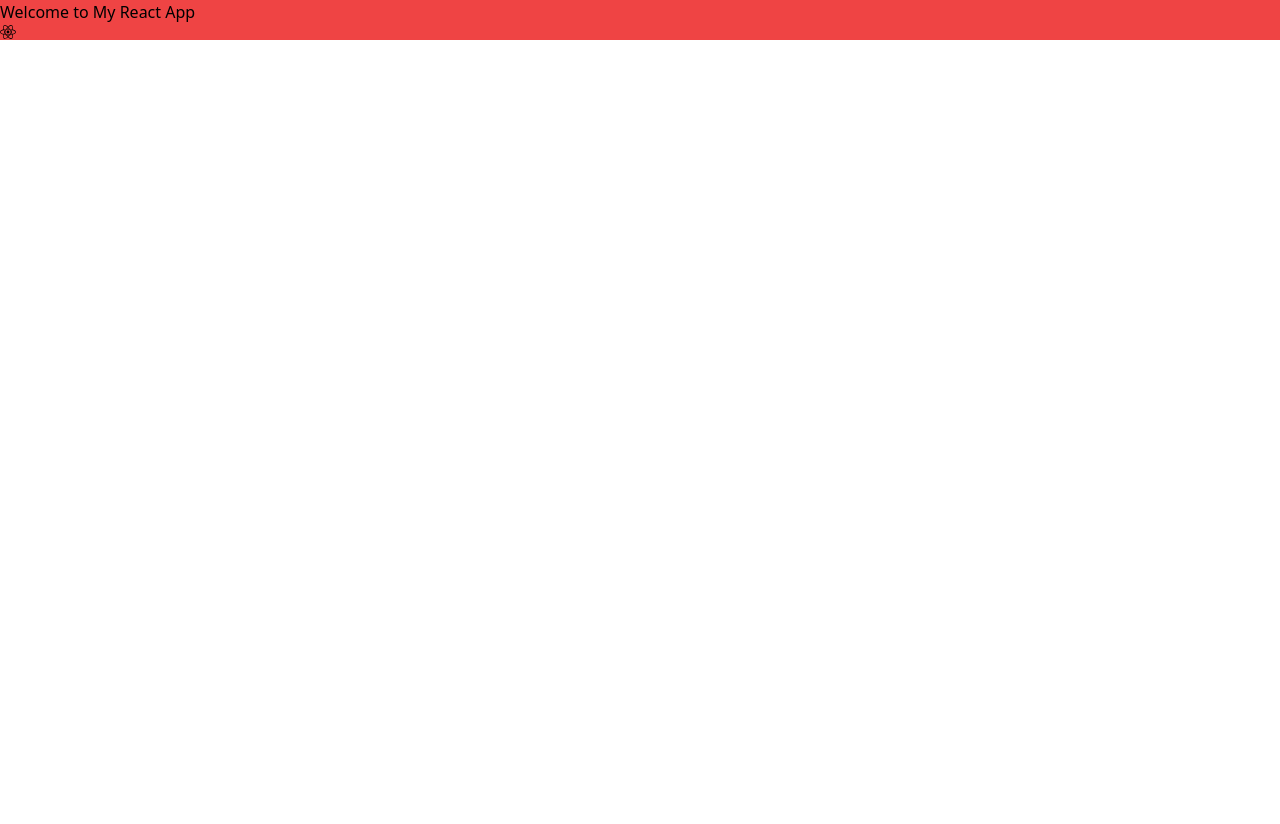
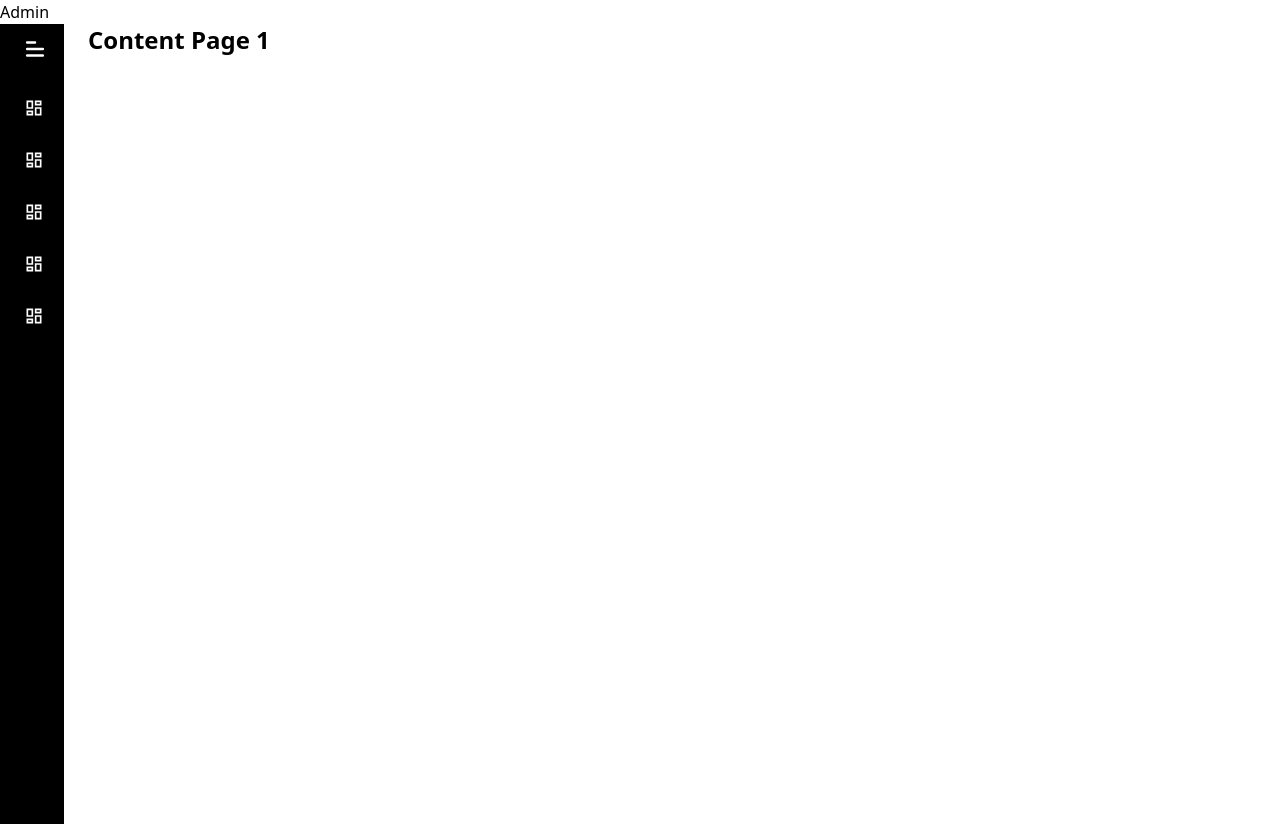
Before and after one commit to dazeczxc/React-Tailwind, a React (Create React App) app: page /admin in a window 1280 px wide. Before the commit the page ends 800 px from the top, so only its background shows below. Built offline with nearby package versions, Linux system fonts and the light colour scheme.

Commit message:
created sidebar

```diff
--- a/src/App.js
+++ b/src/App.js
@@ -1,12 +1,28 @@
-import { FaReact } from 'react-icons/fa';
+import { BrowserRouter, Routes, Route } from "react-router-dom";
 import './css/Tailwind.css';
+import Home from "./pages/Home";
+import Admin from "./pages/Admin";
+
 
 function App() {
   return (
-    <div className="bg-red-500">
-      <h1 className='text-whte'>Welcome to My React App <FaReact /></h1>
+    <div className="">
+      <BrowserRouter>
+        <Home />
+
+        <div className="">
+
+          <Routes>
+            <Route path="/" element={<Home />} />
+            <Route path="/admin" element={<Admin />} />
+
+          </Routes>
+        </div>
+
+      </BrowserRouter>
     </div>
   );
 }
 
+
 export default App;
--- /dev/null
+++ b/src/pages/Admin.jsx
@@ -0,0 +1,55 @@
+import React, { useState } from 'react';
+import { FaArrowLeft, FaBars } from 'react-icons/fa';
+import { HiMenuAlt3 } from 'react-icons/hi';
+import { MdOutlineDashboard } from 'react-icons/md';
+
+import { Link } from "react-router-dom";
+
+function Admin() {
+    const [open, setOpen] = useState(false);
+    const menus = [
+        {name: "Dashboard1", link: "/", icon: MdOutlineDashboard},
+        {name: "Dashboard2", link: "/", icon: MdOutlineDashboard},
+        {name: "Dashboard3", link: "/", icon: MdOutlineDashboard},
+        {name: "Dashboard4", link: "/", icon: MdOutlineDashboard},
+        {name: "Dashboard5", link: "/", icon: MdOutlineDashboard}
+    ];
+
+    return (
+        <div>
+
+            <div className='flex gap-6 '>
+
+                <div className= {`${open? "w-72": "w-16"} px-4 duration-300 h-screen bg-black`}>
+
+                    <div className='py-3 flex justify-end' onClick={()=>setOpen(!open)}>
+                        <HiMenuAlt3 size={26} className={`cursor-pointer text-white ${!open && "rotate-180"}`} />
+                    </div>
+
+                    <div className='mt-4 flex flex-col gap-4 relative text-white'>
+                        {menus?.map((menu, i)=>(
+                                <Link to={menu?.link} key={i} className='group flex items-center text-sm gap-3.5 font-medium p-2 hover:bg-gray-600 rounded-md'>
+                                    <div>{React.createElement(menu?.icon, {size: "20"})}</div>
+
+                                    <h2 style={{transitionDelay: `${i + 2}00ms`}} className={`whitespace-pre duration-500 ${!open && "opacity-0 translate-x-28 overflow-hidden"}`}>{menu?.name}</h2>
+
+                                    <h2 className={`${open && "hidden"} absolute left-48 bg-white font-semibold whitespace-pre text-gray-900 rounded-md drop-shadow-lg px-0 py-0 w-0 overflow-hidden group-hover:px-2 group-hover:py-1
+                                    group-hover:left-14 group-hover:duration-300 group-hover:w-fit`}>{menu?.name}</h2>
+                                </Link>
+                            ))}
+                    </div>
+
+                </div>
+
+
+
+                <div className=' text-2xl font-semibold flex-1 h-screen'>
+                    <h1>Content Page 1</h1>
+                </div>
+            </div>
+        </div>
+
+    );
+}
+
+export default Admin;
--- /dev/null
+++ b/src/pages/Home.jsx
@@ -0,0 +1,14 @@
+import React from 'react';
+// import { FaBars } from "react-icons/fa6";
+import { Link } from "react-router-dom";
+
+function Home() {
+  return (
+    <div className="">
+        <Link to="/admin">Admin</Link>
+
+    </div>
+  );
+}
+
+export default Home;
--- a/tailwind.config.js
+++ b/tailwind.config.js
@@ -4,7 +4,11 @@ module.exports = {
     "./src/**/*.{js,jsx,ts,tsx}",
   ],
   theme: {
-    extend: {},
+    extend: {
+      colors:{
+        "dark-purple": "#081a51"
+      },
+    },
   },
   plugins: [],
 }
```
